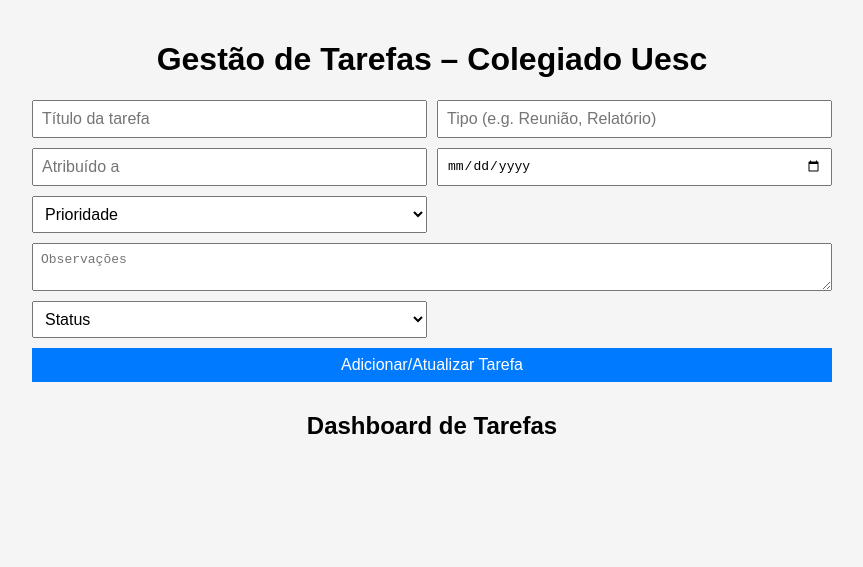
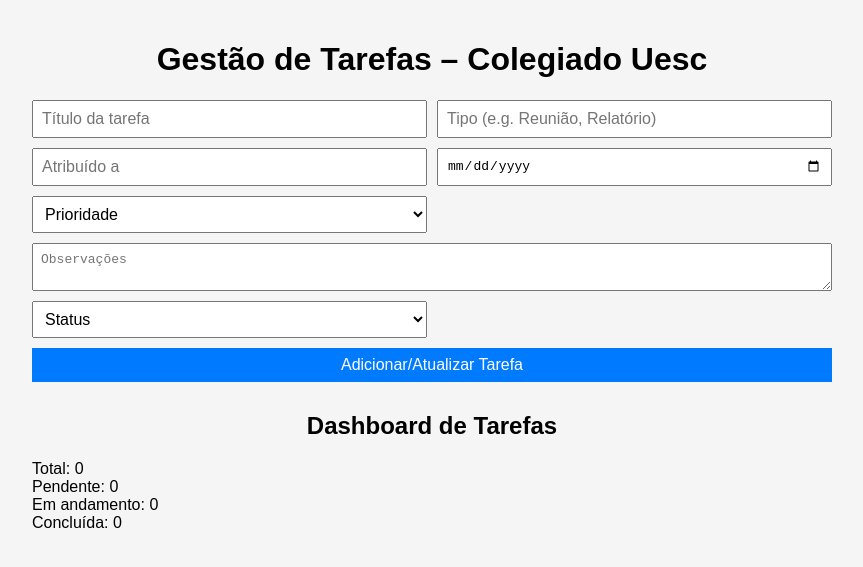
Before and after one commit to chborges342/qualixdata, a Jekyll site: the page index.html, which Jekyll copies as it is, in a window 1280 px wide. Shown: the top 567 px of the page, without its empty margins (208-1071 px from the left). Built offline with Jekyll 4.4.1, drawn with Linux system fonts in a browser that asks for light colours; comment, search, counter and statistics services are not loaded.

Commit message:
Update index.html

```diff
--- a/index.html
+++ b/index.html
@@ -34,6 +34,15 @@
     </form>
 
     <h2>Dashboard de Tarefas</h2>
+
+    <div id="indicadores">
+  <div class="indicador" id="total">Total: 0</div>
+  <div class="indicador pendente" id="pendente">Pendente: 0</div>
+  <div class="indicador andamento" id="andamento">Em andamento: 0</div>
+  <div class="indicador concluida" id="concluida">Concluída: 0</div>
+</div>
+
+
     <div id="dashboard">
       <!-- Cards de tarefas vão aparecer aqui -->
     </div>
```
